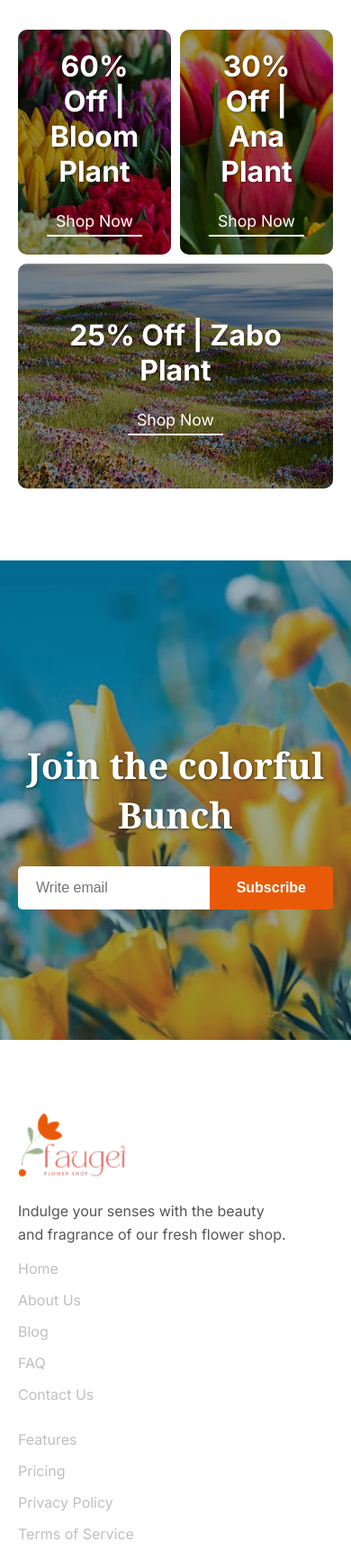
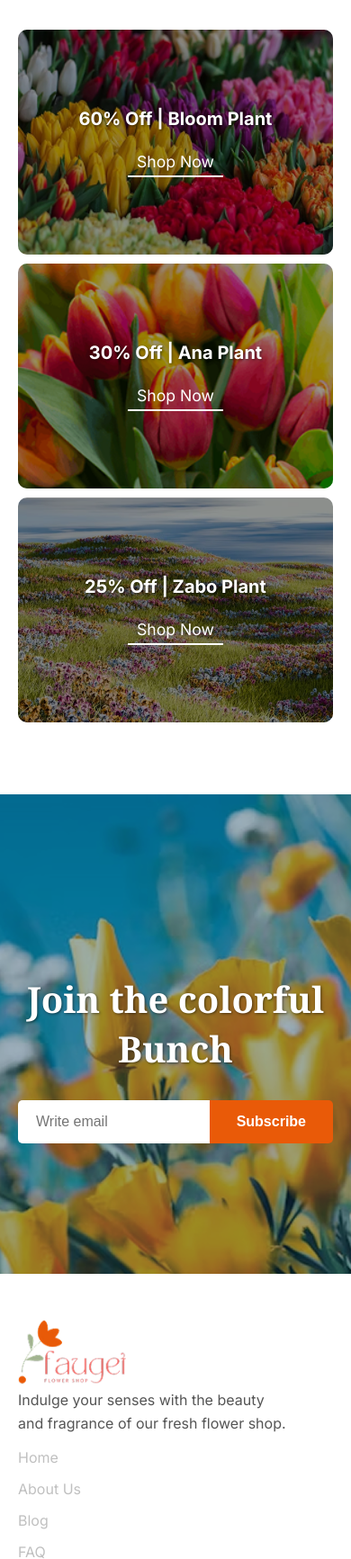
Before and after one commit to supto707/ph-batch-12-assignment-2, a plain HTML site: page index.html in a window 390 px wide. Shown: the part 3860-5593 px from the top of the page at 90% size. Drawn offline with Linux system fonts and the light colour scheme.

Commit message:
Responsive Done

```diff
--- a/index.html
+++ b/index.html
@@ -145,8 +145,8 @@
 
                 <div class="promotion-card large-card">
                     <img src="./assets/deal-zabo.png" alt="Zabo Plant Promotion">
-                    <div class="card-content">
-                        <h2>25% Off | Zabo Plant</h2>
+                    <div class="card-content ">
+                        <h2 class="large">25% Off | Zabo Plant</h2>
                         <a href="#" class="shop-now-link">Shop Now</a>
                     </div>
                 </div>
--- a/styles/styles.css
+++ b/styles/styles.css
@@ -43,9 +43,7 @@ body {
     transition: background-color 0.3s ease;
 }
 
-/* .btn-primary:hover {
-    background-color: #d45106;
-} */
+
 
 /* Header Styles */
 .header {
@@ -80,9 +78,7 @@ nav ul li a {
     transition: color 0.3s ease;
 }
 
-/* nav ul li a:hover {
-    color: #E95A08;
-} */
+
 
 .cart-item a {
     display: flex;
@@ -168,18 +164,14 @@ span{
 .card {
     background-color: #fff;
     overflow: hidden;
-    /* box-shadow: 0 5px 15px rgba(0, 0, 0, 0.05); */
-    /* transition: transform 0.3s ease, box-shadow 0.3s ease; */
+
     width: 100%;
     height: auto;
     display: flex;
     flex-direction: column;
 }
 
-/* .card:hover {
-    transform: translateY(-5px);
-    box-shadow: 0 10px 20px rgba(0, 0, 0, 0.1);
-} */
+
 
 .card img {
     width: 100%;
@@ -343,7 +335,7 @@ span{
 }
 
 .promotion-card h2 {
-    font-size: 2rem;
+    font-size: 1.25rem;
     margin-bottom: 20px;
     text-shadow: 1px 1px 3px rgba(0, 0, 0, 0.5);
 }
@@ -358,10 +350,7 @@ span{
     transition: all 0.3s ease;
 }
 
-/* .shop-now-link:hover {
-    background-color: rgba(255, 255, 255, 0.2);
-    transform: translateY(-2px);
-} */
+
 
 .large-card {
     grid-column: 2;
@@ -418,9 +407,9 @@ span{
 
 /* Footer Section */
 .main-footer {
-    background-color: #ffffff; /* Changed from #222 to white */
-    color: #333333; /* Changed from #c0c0c0 to dark gray for better contrast on white */
-    padding: 80px 150px;
+    background-color: #ffffff;
+    color: #333333;
+    padding: 50px 150px;
 }
 
 .footer-container {
@@ -432,12 +421,12 @@ span{
 .footer-brand p {
     font-size: 1rem;
     line-height: 1.6;
-    color: #555555; /* Changed from #999 to darker gray for better contrast */
+    color: #555555;
     max-width: 300px;
 }
 
 .footer-links ul li a {
-    color: #333333; /* Changed from #c0c0c0 to dark gray */
+    color: #333333;
     text-decoration: none;
     font-size: 1rem;
 }
@@ -446,8 +435,10 @@ span{
 
 .footer-logo {
     width: 120px;
-    margin-bottom: 20px;
+
 }
+
+
 
 .footer-links ul {
     list-style: none;
@@ -456,12 +447,14 @@ span{
 
 .footer-links ul li {
     margin-bottom: 15px;
+
 }
 
 .footer-links ul li a {
     color: #c0c0c0;
     text-decoration: none;
     font-size: 1rem;
+
 
 }
 
@@ -515,13 +508,13 @@ span{
     }
 }
 
-/* Update the mobile view media queries */
+
 @media screen and (max-width: 768px) {
     .banner {
         flex-direction: column;
     }
 
-    /* Change to 2-column layout for cards on mobile */
+
     .card-section {
         grid-template-columns: repeat(2, 1fr);
         gap: 15px;
@@ -547,38 +540,39 @@ span{
     }
 
     .trusted-img {
-        display: none; /* Hide the trusted badge on mobile view */
+        display: none;
     }
 
-    /* Change to 2-column layout for plant promotions */
+
     .plant-promotions {
-        grid-template-columns: repeat(2, 1fr);
+        display: flex;
+        flex-direction: column;
         gap: 15px;
     }
 
-    .large-card {
-        grid-column: span 2;
+    .large-card, .small-card {
+        grid-column: auto;
         grid-row: auto;
+        width: 100%;
+        height: 200px;
     }
 
-    /* Newsletter mobile adjustments */
+
     .subscribe-form {
-        display: block; /* Change from flex to block for stacked layout */
+        display: block;
         max-width: 100%;
     }
 
     .subscribe-form input {
         width: 100%;
-
         margin-bottom: 10px;
     }
 
     .subscribe-form button {
         width: 100%;
-
     }
 
-    /* Make footer 2 columns */
+
     .footer-container {
         grid-template-columns: repeat(2, 1fr);
         gap: 20px;
@@ -635,10 +629,10 @@ span{
     }
 
     .trusted-img {
-        display: none; /* Hide the trusted badge on mobile view */
+        display: none;
     }
 
-    /* For very small screens, keep 2 columns but reduce spacing */
+
     .card-section {
         gap: 10px;
     }
@@ -647,7 +641,7 @@ span{
         gap: 10px;
     }
 
-    /* Keep footer as 2 columns even on smallest screens */
+
     .footer-container {
         grid-template-columns: repeat(1, 1fr);
         gap: 15px;
```
